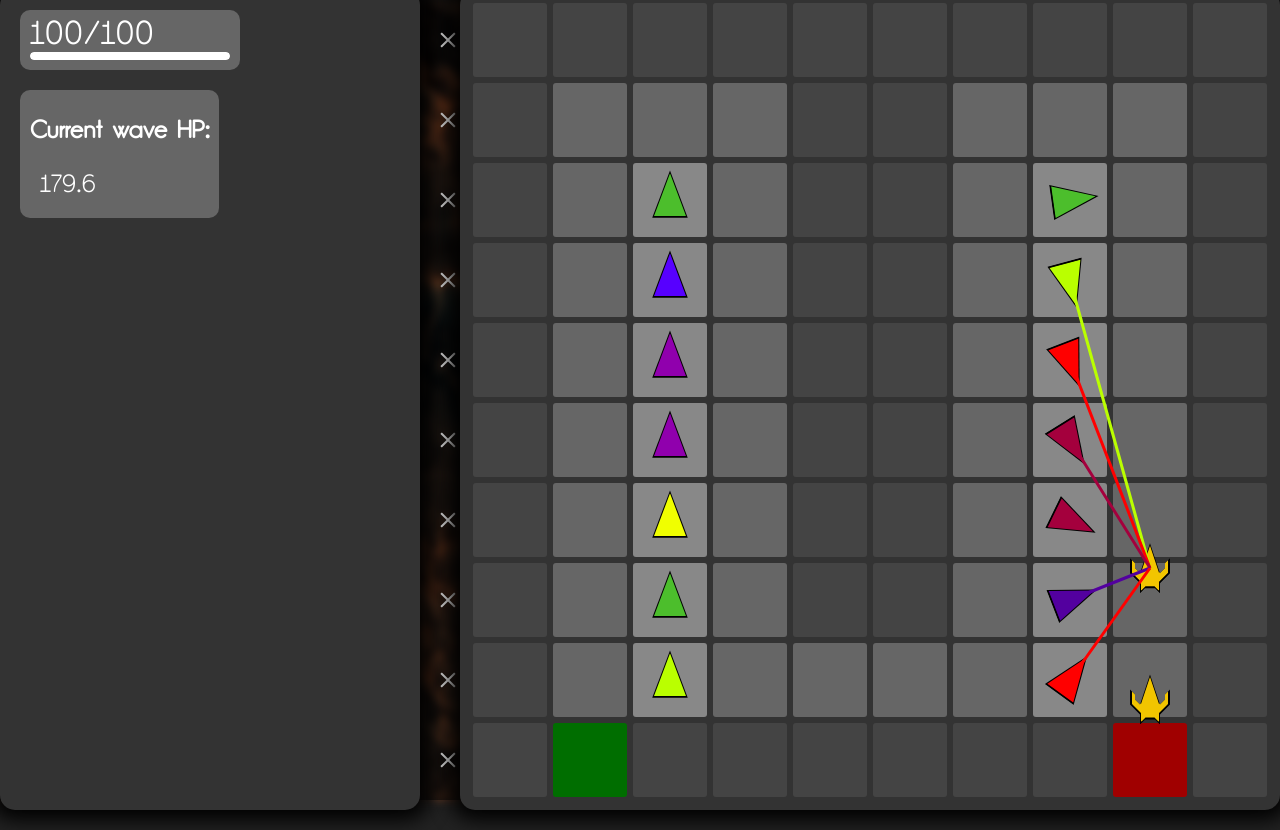
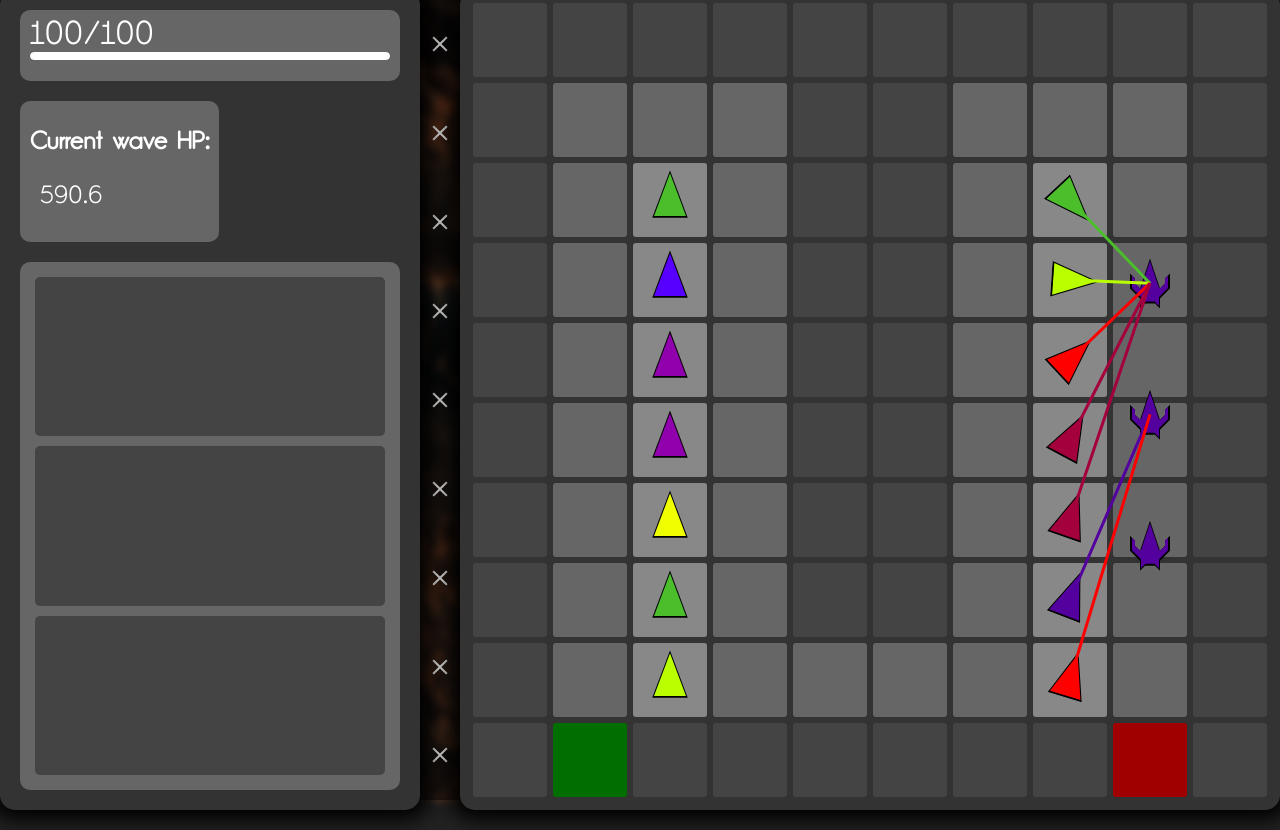
Before and after one commit to Fr1tzler/towerDefense, a website with bundled scripts: page frontend/index.html in a window 1280 px wide. Built offline with nearby package versions, Linux system fonts and the light colour scheme.

Commit message:
frontend v0.17b - for loop refactor & basic tower merging window

```diff
--- a/frontend/backgroundGenerator.js
+++ b/frontend/backgroundGenerator.js
@@ -1,9 +1,9 @@
 let crossContainer = document.getElementById("visualCrossContainer");
-for (let i = 0; i < 10; i++) {
+for (let i = 0; i < 9; i++) {
     let crossLine = document.createElement('div');
     crossLine.className = 'visualCrossLine';
     crossContainer.appendChild(crossLine);
-    for (let j = 0; j < 10; j++) {
+    for (let j = 0; j < 16; j++) {
         let cross = document.createElement('div');
         cross.className = 'visualCross';
         crossLine.appendChild(cross);
--- a/frontend/index.html
+++ b/frontend/index.html
@@ -50,7 +50,7 @@
             </div>
         </div>
     </div>
-    <div class='screenContainer' id='game' style='visibility: visiblew;'>
+    <div class='screenContainer' id='game' style='visibility: visible;'>
         <div class='gamePanelContainer'>
             <div class='infoPanel'>
                 <!-- PROGRESS BAR -->
@@ -60,10 +60,16 @@
                         <div class="progressBarLine" id="progressBarLine"></div>
                     </div>
                 </div>
-                <!-- SOMETHING ELSE -->
+                <!-- WAVE HEALTH STATS -->
                 <div class="waveInfoContainer">
                     <h2>Current wave HP:</h2>
                     <div class="waveInfoText" id='waveHpValue'>0</div>
+                </div>
+                <!-- TOWER MERGING WINDOW -->
+                <div class="towerMergeWindow">
+                    <div class="towerPreview"></div>
+                    <div class="towerPreview"></div>
+                    <div class="towerPreview"></div>
                 </div>
             </div>
             <div class='tilePanel' id='tileScreen'>
--- a/frontend/script.js
+++ b/frontend/script.js
@@ -62,13 +62,12 @@ function saveUsernameInCookies() {
 function getCookie(cookieName) {
     cookieName += "=";
     let cookieArray = document.cookie.split(';');
-    for (let cookieId = 0; cookieId < cookieArray.length; cookieId++) {
-        var cookie = cookieArray[cookieId];
+    cookieArray.forEach((cookie) => {
         while (cookie.charAt(0) == ' ')
             cookie = cookie.substring(1, cookie.length);
         if (cookie.indexOf(cookieName) == 0)
             return cookie.substring(cookieName.length, cookie.length);
-    }
+    })
     return null;
 }
 
@@ -127,14 +126,12 @@ class TowerModel {
         if (this.currentTarget == undefined)
             return;
         let deltaRotation = this.targetRotation - this.currentRotation;
-        if (Math.abs(deltaRotation) > 180) {
+        if (Math.abs(deltaRotation) > 180)
             deltaRotation -= Math.sign(deltaRotation) * 360;
-        }
         this.currentRotation += Math.sign(deltaRotation) * Math.min(this.rotationSpeed * deltaTime, Math.abs(deltaRotation));
         let remainingRotation = this.targetRotation - this.currentRotation;
-        if (Math.abs(remainingRotation) > 180) {
+        if (Math.abs(remainingRotation) > 180)
             remainingRotation -= Math.sign(remainingRotation) * 360;
-        }
         if (Math.abs(remainingRotation) < this.confidenceRange) {
             this.currentTarget.receiveDamage(countDamageMultiplier(this.colorId, this.currentTarget.color, colors.length));
             laserRayList.push({
@@ -175,7 +172,7 @@ class TowerModel {
 
 class EnemyModel {
     constructor(waypoints, color) {
-        this.healthPoints = 100;
+        this.healthPoints = 300; // TODO: балансные правки
         this.color = color;
         this.isAlive = true;
         this.waypoints = [];
@@ -268,19 +265,17 @@ class GameModel {
         this.towerList.forEach(tower => tower.selectEnemy(this.activeEnemyList));
         this.towerList.forEach(tower => tower.update(deltaTime, this.laserRayList));
         let newMobList = [];
-        for (let enemyId = 0; enemyId < this.activeEnemyList.length; enemyId++) {
-            let enemy = this.activeEnemyList[enemyId];
+        this.activeEnemyList.forEach((enemy) => {
             if (!enemy.isAlive) {
                 this.recentlyDeletedEnemy.push(enemy);
-                continue;
             }
-            if (enemy.reachedBase) {
+            else if (enemy.reachedBase) {
                 this.recentlyDeletedEnemy.push(enemy);
                 this.baseHp--;
-                continue;
+            } else {
+                newMobList.push(enemy);
             }
-            newMobList.push(enemy);
-        }
+        })
         this.activeEnemyList = newMobList;
         if (this.enemyQueue.length == 0 && this.activeEnemyList.length == 0 && (new Date() - this.lastGroupSpawnTime > groupSpawnInterval)) {
             this.generateWave();
@@ -367,6 +362,7 @@ class GameView {
         // tile generation
         let tileScreen = document.getElementById('tileScreen');
         this.towerTileList = [];
+        let mapInfo = modelInfo.mapData;
         for (let tileY = 0; tileY < 10; tileY++) {
             let row = document.createElement('div');
             row.className = 'tileRow';
@@ -374,19 +370,17 @@ class GameView {
             for (let tileX = 0; tileX < 10; tileX++) {
                 let tile = document.createElement('div');
                 tile.className = 'tile ';
-                tile.className += tileToClassDictionary[tempMap.map[tileY][tileX]];
+                tile.className += tileToClassDictionary[mapInfo.map[tileY][tileX]];
                 tile.id = `tile_${tileX}_${tileY}`;
-                if (tempMap.map[tileY][tileX] == towerTile) {
+                if (mapInfo.map[tileY][tileX] == towerTile)
                     this.towerTileList.push(tile);
-                }
                 row.appendChild(tile);
             }
         }
         this.towerList = new Map();
-        for (let towerId = 0; towerId < modelInfo.towerList.length; towerId++) {
-            let tower = modelInfo.towerList[towerId];
+        modelInfo.towerList.forEach((tower) => {
             this.towerList.set(tower, new TowerView(tower));
-        }
+        })
         this.enemyList = new Map();
         this.laserRays = [];
         let canvas = document.getElementById('laserRayLayer');
@@ -398,29 +392,23 @@ class GameView {
     }
 
     update(modelInfo) {
-        for (let enemyId = 0; enemyId < modelInfo.activeEnemyList.length; enemyId++) {
-            let currentEnemy = modelInfo.activeEnemyList[enemyId];
-            if (this.enemyList.get(currentEnemy))
-                this.enemyList.get(currentEnemy).update(currentEnemy);
+        modelInfo.activeEnemyList.forEach((enemy) => {
+            if (this.enemyList.get(enemy))
+                this.enemyList.get(enemy).update(enemy);
             else
-                this.enemyList.set(currentEnemy, new EnemyView(currentEnemy));
-        }
-        for (let deletedEnemyId = 0; deletedEnemyId < modelInfo.recentlyDeletedEnemy.length; deletedEnemyId++) {
-            let currentEnemy = modelInfo.recentlyDeletedEnemy[deletedEnemyId];
-            this.enemyList.get(currentEnemy).remove()
-            this.enemyList.delete(currentEnemy);
-        }
+                this.enemyList.set(enemy, new EnemyView(enemy));
+        })
+        modelInfo.recentlyDeletedEnemy.forEach((enemy) => {
+            this.enemyList.get(enemy).remove()
+            this.enemyList.delete(enemy);
+        })
+
         modelInfo.recentlyDeletedEnemy = [];
-        for (let towerId = 0; towerId < modelInfo.towerList.length; towerId++) {
-            let tower = modelInfo.towerList[towerId];
-            this.towerList.get(tower).update(tower);
-        }
-        for (let rayId = 0; rayId < this.laserRays.length; rayId++)
-            this.laserRays[rayId].remove();
+        modelInfo.towerList.forEach((tower) => { this.towerList.get(tower).update(tower); })
+        this.laserRays.forEach((ray) => {ray.remove()});
         this.laserRays = [];
         this.context.clearRect(0, 0, 800, 800);
-        for (let rayId = 0; rayId < modelInfo.laserRayList.length; rayId++) {
-            let currentRay = modelInfo.laserRayList[rayId];
+        modelInfo.laserRayList.forEach((currentRay) => {
             let lineFrom = this.transformModelToCanvasCoords(currentRay.from, true);
             let lineTo = this.transformModelToCanvasCoords(currentRay.to, false);
             this.context.strokeStyle = colors[currentRay.colorId];
@@ -430,15 +418,14 @@ class GameView {
             this.context.lineTo(lineTo.X, lineTo.Y);
             this.context.closePath();
             this.context.stroke();
-        }
+        })
         this.updateProgressBar(modelInfo.baseHp);
         document.getElementById('waveHpValue').innerText = `${Math.trunc(modelInfo.totalWaveHp * 10) / 10}`
 
         this.towerTileList.forEach((tile) => {tile.style.backgroundColor = "#888"});
-        for (let i = 0; i < modelInfo.activeTowerList.length; i++) {
-            let tileCoords = modelInfo.activeTowerList[i];
+        modelInfo.activeTowerList.forEach((tileCoords) => {
             document.getElementById(`tile_${tileCoords.X}_${tileCoords.Y}`).style.backgroundColor = "#AAA";
-        }
+        })
     }
 
     // FIXME: hardcode alert
@@ -466,9 +453,10 @@ class GameController {
     }
 
     makeTowerActive(towerX, towerY) {
-        for (let activeTowerId = 0; activeTowerId < this.activeTowerList.length; activeTowerId++)
-            if (this.activeTowerList[activeTowerId].X == towerX && this.activeTowerList[activeTowerId].Y == towerY)
+        this.activeTowerList.forEach((tileCoords) => {
+            if (tileCoords.X == towerX && tileCoords.Y == towerY)
                 return
+        })
         this.activeTowerList.push({X: towerX, Y: towerY});
         if (this.activeTowerList.length > 2)
             this.activeTowerList.shift();
@@ -485,7 +473,7 @@ class Game {
 
     update(deltaTime) {
         if (this.gameEnded)
-            alert('you lost, refresh page');
+            return
         this.model.update(deltaTime);
         this.view.update(this.model);
         this.gameEnded = !(this.model.baseHp > 0);
--- a/frontend/styles/infoPanelStyles.css
+++ b/frontend/styles/infoPanelStyles.css
@@ -4,10 +4,13 @@
     background-color: #666;
     padding: 10px;
     border-radius: 10px;
-    width: min-content;
+    /*width: min-content;
+    */
     display: flex;
     flex-direction: column;
     margin: 10px;
+    flex-grow: 1;
+    height: 30px;
 }
 
 .progressBarText {
@@ -19,7 +22,8 @@
 
 .progressBar {
     position: relative;
-    width: 200px;
+    /*width: 200px;
+    */
     height: 8px;
     border-radius: 4px;
     overflow: hidden;
@@ -27,7 +31,7 @@
 
 .progressBarLine {
     position: relative;
-    width: 200px;
+    width: 100%;
     height: 8px;
     border-radius: 4px;
     background-color: white;
@@ -46,6 +50,8 @@
     display: flex;
     flex-direction: column;
     margin: 10px;
+    flex-grow: 1;
+    height: 100px;
 }
 
 .waveInfoText {
@@ -55,3 +61,26 @@
 }
 
 /* WAVE INFO END */
+
+/* TOWER MERGE START */
+
+.towerMergeWindow {
+    background-color: #666;
+    display: flex;
+    flex-direction: column;
+    padding: 10px;
+    border-radius: 10px;
+    margin: 10px;
+    flex-grow: 10;
+    height: 300px;
+}
+
+.towerPreview {
+    background-color: #444;
+    flex-grow: 1;
+    position: relative;
+    margin: 5px;
+    border-radius: 5px;
+}
+
+/* TOWER MERGE END */
```
